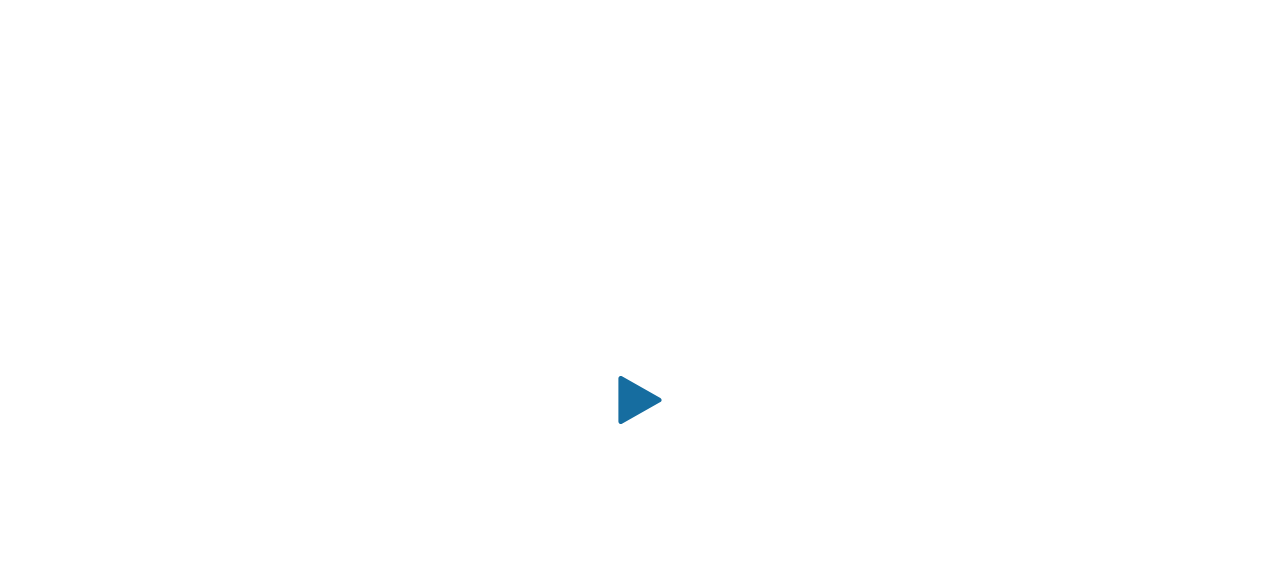
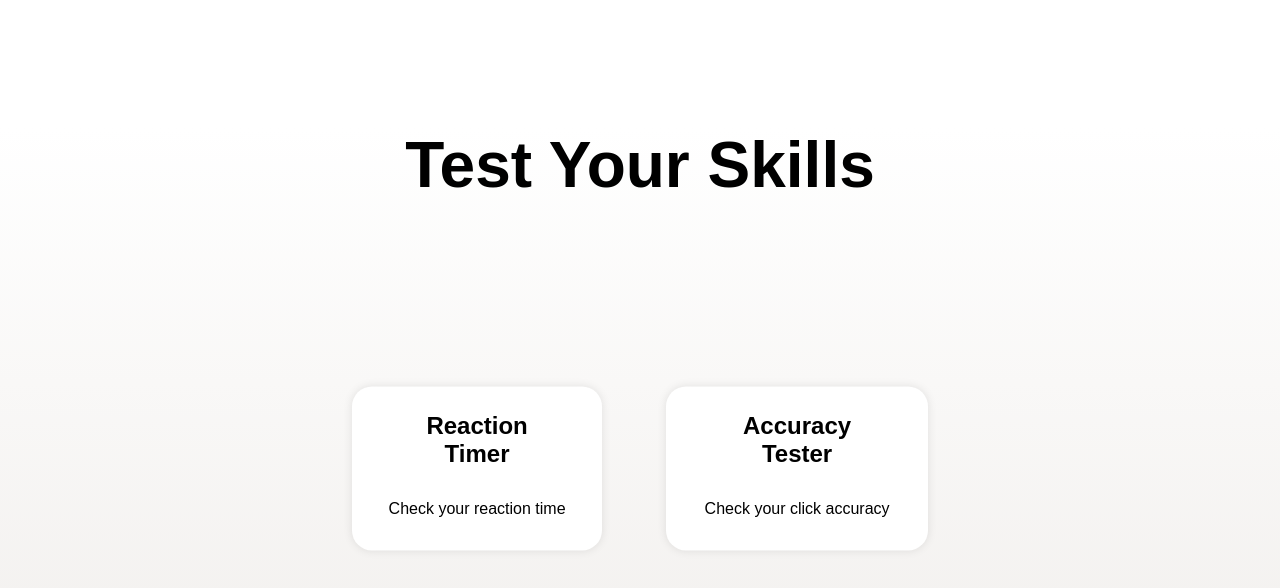
Before and after one commit to ayushman-git/reaction-timer, a Vue app: page / in a window 1280 px wide. Shown: the top 588 px of the page. Built offline with nearby package versions, Linux system fonts and the light colour scheme.

Commit message:
added reaction time

```diff
--- a/src/App.vue
+++ b/src/App.vue
@@ -1,49 +1,95 @@
 <template>
-  <div v-if="!isPlaying" @click="start" class="play-button">
-    <svg
-      id="play-icon"
-      enable-background="new 0 0 320.001 320.001"
-      viewBox="0 0 320.001 320.001"
-      xmlns="http://www.w3.org/2000/svg"
-    >
-      <path
-        d="m295.84 146.049-256-144c-4.96-2.784-11.008-2.72-15.904.128-4.928 2.88-7.936 8.128-7.936 13.824v288c0 5.696 3.008 10.944 7.936 13.824 2.496 1.44 5.28 2.176 8.064 2.176 2.688 0 5.408-.672 7.84-2.048l256-144c5.024-2.848 8.16-8.16 8.16-13.952s-3.136-11.104-8.16-13.952z"
+  <div
+    id="backgroud"
+    :style="{ background: 'linear-gradient(#FFFFFF, #ECE9E6)' }"
+  >
+    <h1 v-if="!isPlaying" class="main-heading">Test Your Skills</h1>
+    <Info class="info" v-if="showInfo" :infoMsg="infoMsg" />
+    <ReactionBlock v-if="isPlaying" class="reaction-block" :delay="delay" />
+
+    <div v-if="!isPlaying" class="play-card-wrapper">
+      <PlayCard
+        @typeSelected="playHandler"
+        header="Reaction Timer"
+        content="Check your reaction time"
+        type="reaction"
       />
-    </svg>
+      <PlayCard
+        @typeSelected="playHandler"
+        header="Accuracy Tester"
+        content="Check your click accuracy"
+        type="accuracy"
+      />
+    </div>
   </div>
 </template>
 
 <script>
+import PlayCard from "./components/PlayCard";
+import Info from "./components/Info";
+import ReactionBlock from "./components/ReactionBlock";
 export default {
   name: "App",
+  components: { PlayCard, Info, ReactionBlock },
   data() {
     return {
       isPlaying: false,
       delay: null,
+      typeSelected: null,
+      showInfo: false,
+      infoMsg: "",
     };
   },
-  components: {},
   methods: {
-    start() {
+    playHandler(type) {
       this.isPlaying = true;
-      this.delay = 3000 + Math.random() * 5000;
+      this.delay = 5000 + Math.random() * 5000;
+      this.typeSelected = type;
+      if (this.typeSelected === "reaction") {
+        this.infoMsg = "Tap anywhere as soon as color changes";
+      }
+      this.showInfo = true;
+      setTimeout(() => {
+        this.showInfo = false;
+      }, 3000);
     },
   },
 };
 </script>
 
 <style>
-.play-button {
-  position: fixed;
+#backgroud {
+  width: 100%;
+  height: 100vh;
+  margin: 0;
+  padding: 0;
+}
+.play-card-wrapper {
+  position: absolute;
+  display: flex;
+  top: 50%;
+  left: 50%;
+  transform: translate(-50%, -20%);
+}
+
+.play-card-wrapper > * {
+  margin: 2em;
+}
+
+.info {
+  position: absolute;
   top: 50%;
   left: 50%;
   transform: translate(-50%, -50%);
-  width: 3em;
-  height: 3em;
-  outline: none;
-  border: none;
+  width: 100%;
+  padding: 2em;
 }
-#play-icon {
-  fill: rgb(22, 109, 160);
+.reaction-block {
+  position: absolute;
+}
+.main-heading {
+  font-size: 5vw;
+  margin-top: 2em;
+  text-align: center;
 }
 </style>
--- /dev/null
+++ b/src/assets/global.css
@@ -0,0 +1,11 @@
+@import url("https://fonts.googleapis.com/css2?family=Raleway:wght@519&display=swap");
+* {
+  box-sizing: border-box;
+}
+body,
+html {
+  margin: 0;
+  padding: 0;
+  font-family: 'Raleway', sans-serif;
+  overflow: hidden;
+}
--- /dev/null
+++ b/src/components/Info.vue
@@ -0,0 +1,18 @@
+<template>
+  <h1>{{ infoMsg }}</h1>
+</template>
+
+<script>
+export default {
+  name: "Info",
+  props: ["infoMsg"],
+};
+</script>
+
+<style scoped>
+h1 {
+  text-align: center;
+  font-size: 4vw;
+  user-select: none;
+}
+</style>
--- /dev/null
+++ b/src/components/PlayCard.vue
@@ -0,0 +1,46 @@
+<template>
+  <section @click="click">
+    <h2>{{ header }}</h2>
+    <p>{{ content }}</p>
+  </section>
+</template>
+
+<script>
+export default {
+  name: "PlayCard",
+  props: ["header", "content", "type"],
+  methods: {
+    click() {
+      this.$emit("typeSelected", this.type);
+    },
+  },
+};
+</script>
+
+<style scoped>
+section {
+  text-align: center;
+  border-radius: 20px;
+  background-color: rgb(255, 255, 255);
+  padding: 1em 2em;
+  user-select: none;
+  box-shadow: 0px 0px 10px rgba(0, 0, 0, 0.1);
+  transition: all 0.2s ease-in-out;
+  cursor: pointer;
+}
+
+section:hover {
+  box-shadow: 0px 0px 30px rgba(0, 0, 0, 0.2);
+  color: rgb(163, 53, 53);
+  background-color: black;
+}
+
+h2 {
+  font-weight: 900;
+  margin: 0.4em;
+}
+
+p {
+  margin-top: 2em;
+}
+</style>
--- /dev/null
+++ b/src/components/ReactionBlock.vue
@@ -0,0 +1,79 @@
+<template>
+  <div v-if="showBlock" @click="stopReactionTimer">
+    <h1 v-if="!timerStopped">Tap</h1>
+    <div class="result" v-if="timerStopped">
+      <h1>{{ reactionTime }}</h1>
+      <h2>{{ resultText }}</h2>
+    </div>
+  </div>
+</template>
+
+<script>
+export default {
+  name: "ReacitonBlock",
+  props: ["delay"],
+  data() {
+    return {
+      showBlock: false,
+      reactionTime: 0,
+      interval: null,
+      timerStopped: false,
+    };
+  },
+  mounted() {
+    console.log(this.delay);
+    setTimeout(() => {
+      this.showBlock = true;
+
+      this.interval = setInterval(() => {
+        this.reactionTime++;
+        console.log(this.reactionTime);
+      });
+    }, this.delay);
+  },
+  computed: {
+    resultText() {
+      let result = "";
+      if (this.reactionTime <= 50) {
+        result = "Best in the World";
+      } else if (this.reactionTime <= 100) {
+        result = "Pro Gamer";
+      } else if (this.reactionTime <= 200) {
+        result = "A little better than average";
+      } else if (this.reactionTime <= 300) {
+        result = "Average";
+      } else if (this.reactionTime <= 500) {
+        result = ":/ Not that good";
+      } else {
+        result = "🐌";
+      }
+      return result;
+    },
+  },
+  methods: {
+    stopReactionTimer() {
+      clearInterval(this.interval);
+      this.timerStopped = true;
+    },
+  },
+};
+</script>
+
+<style scoped>
+div {
+  width: 100%;
+  height: 100vh;
+  background-color: springgreen;
+  display: flex;
+  align-items: center;
+  user-select: none;
+  justify-content: center;
+}
+h1 {
+  font-size: 7vw;
+}
+.result {
+  display: flex;
+  flex-direction: column;
+}
+</style>
```
Also changed, not shown: src/components/HelloWorld.vue (deleted, +0 -57 lines), src/main.js (+4 -3 lines), src/assets/play.svg (deleted).
